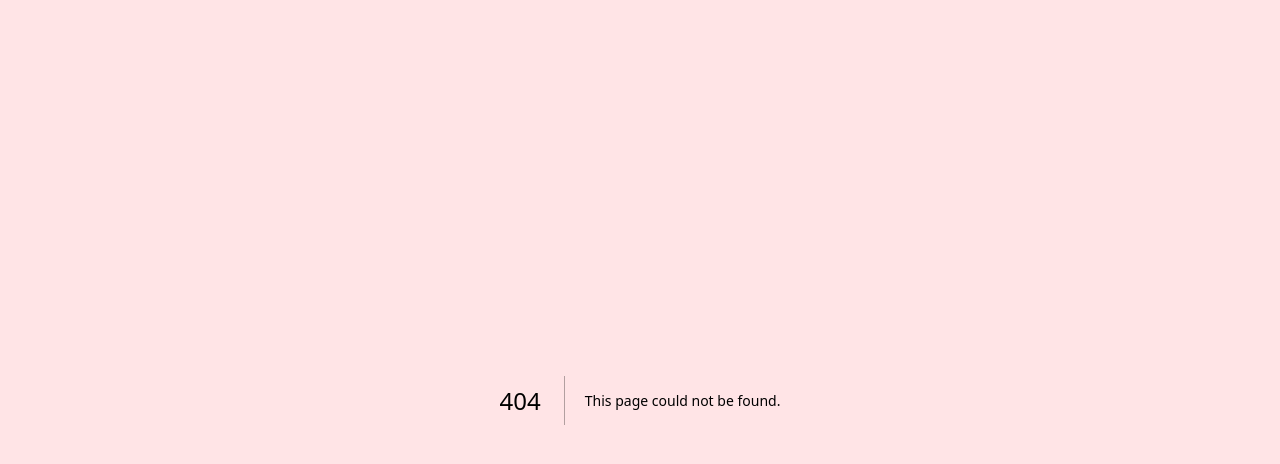
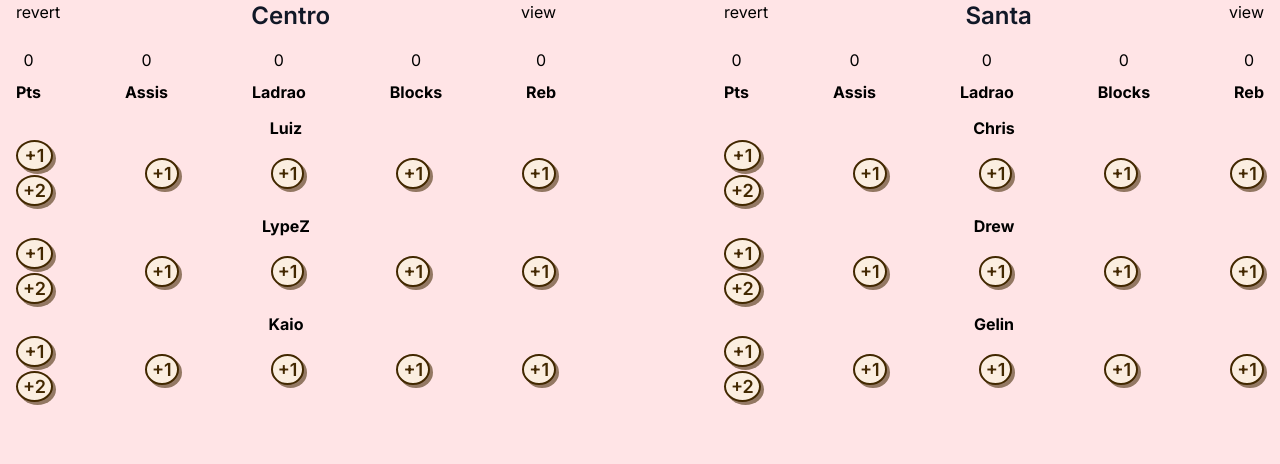
Before and after one commit to LuizFellype/personal-site, a Next.js app: page /playground in a window 1280 px wide. Before the commit this address had no page. Shown: the top 464 px of the page. Built offline with nearby package versions, Linux system fonts and the light colour scheme.

Commit message:
feat: create playground page

```diff
--- a/app/globals.css
+++ b/app/globals.css
@@ -25,3 +25,18 @@ body {
     )
     rgb(var(--background-start-rgb));
 }
+
+
+@media screen and (min-width: 320px) and (max-width: 767px) and (orientation: portrait) {
+  .force-landscap {
+    transform: rotate(-90deg);
+    transform-origin: left top;
+    width: 100vh;
+    height: 100vw;
+    overflow-x: hidden;
+    position: absolute;
+    top: 100%;
+    left: 0;
+    padding: 10px;
+  }
+}
--- a/app/layout.tsx
+++ b/app/layout.tsx
@@ -18,7 +18,7 @@ export default function RootLayout({
   return (
     <html lang="en">
       <body className={inter.className}>
-        <TeamsProvider><div className='min-h-screen bg-rose-100'>{children}</div></TeamsProvider>
+        <TeamsProvider><div className='min-h-screen bg-rose-100 px-4'>{children}</div></TeamsProvider>
       </body>
     </html>
   )
--- /dev/null
+++ b/app/playground/page.tsx
@@ -0,0 +1,26 @@
+'use client'
+
+import { PlaygroundTeam } from '@/containers/PlaygroundTeam'
+import { useTeamsCtx } from '@/hooks/TeamsContext'
+import { useTeamStates } from '@/hooks/useTeamStates'
+import { useMemo } from 'react'
+
+export default function Playground() {
+  const { selectedTeams, teams } = useTeamsCtx()
+
+  const [rawTeamA, rawTeamB] = useMemo(() => {
+    return teams.filter(team => selectedTeams.includes(team.id))
+  }, [])
+
+  const teamA = useTeamStates(rawTeamA.name, rawTeamA.players)
+  const teamB = useTeamStates(rawTeamB.name, rawTeamB.players)
+
+  return (
+    <main className='force-landscap h-full w-full'>
+      <div className='flex justify-between text-black'>
+        <PlaygroundTeam team={teamA} />
+        <PlaygroundTeam team={teamB} />
+      </div>
+    </main>
+  )
+}
--- /dev/null
+++ b/src/containers/PlaygroundTeam/index.css
@@ -0,0 +1,17 @@
+button.stats-action {
+  background-color: #fbeee0;
+  border: 2px solid #422800;
+  border-radius: 50%;
+  box-shadow: #42280091 3px 3px 0 0;
+  color: #422800;
+  cursor: pointer;
+  display: inline-block;
+  font-weight: 600;
+  font-size: 18px;
+  padding: 0 5px;
+  text-align: center;
+  text-decoration: none;
+  user-select: none;
+  -webkit-user-select: none;
+  touch-action: manipulation;
+}
--- /dev/null
+++ b/src/containers/PlaygroundTeam/index.tsx
@@ -0,0 +1,107 @@
+import { Team, getStatsLabel } from '@/hooks/useTeamStates'
+import './index.css'
+import React, { useCallback, useMemo, useState } from 'react'
+
+export const getStatsActionLabel = (statsKey: string) => ({
+  points: '+1',
+  assistances: '',
+  ballSteals: 'Ladrao',
+  blocks: 'Blocks',
+  rebounds: 'Reb',
+}[statsKey])
+
+
+export function PlaygroundTeam({ team }: { team: Team }) {
+  const [revert, setRevert] = useState(false)
+  const amountToChange = useCallback((negative: any, positive: any) => revert ? negative : positive, [revert])
+
+  const [seePlayerStats, setSeePlayerStats] = useState(false)
+  const confgLabelToShow = useMemo(() => seePlayerStats ? 'hide' : 'view', [seePlayerStats])
+
+  const flipCurrentState = useCallback((setState: React.Dispatch<React.SetStateAction<boolean>>) => () => {
+    setState(crt => !crt)
+  }, [])
+
+  const { id, name,
+    increasePoints,
+    increaseRebounds,
+    increaseAssistances,
+    increaseBallSteals,
+    increaseBlocks,
+    players,
+    ...teamStats
+  } = team
+
+  const getActionHandler = (statsKey: string, playerId: string, amount: number) => {
+    const increaseMethod = {
+      points: increasePoints(playerId),
+      rebounds: increaseRebounds(playerId),
+      assistances: increaseAssistances(playerId),
+      ballSteals: increaseBallSteals(playerId),
+      blocks: increaseBlocks(playerId),
+    }[statsKey]
+
+    return () => increaseMethod?.(amount)
+  }
+
+  const teamStatsContainer = useMemo(() => {
+    return Object.entries(teamStats).map(([statsKey, value]) => {
+      return <div className='flex flex-col items-center gap-2' key={`${id}_${statsKey}`}>
+        <span>{value}</span>
+        <b>{getStatsLabel(statsKey)}</b>
+      </div>
+    })
+  }, [teamStats, id])
+
+  return <section className='grow-[.4]'>
+    <div className="flex justify-between mb-4">
+      <button className='self-start' onClick={flipCurrentState(setRevert)}>revert</button>
+      <h1 className='text-center text-2xl font-semibold text-gray-900 capitalize'>{name}</h1>
+      <button className='self-start' onClick={flipCurrentState(setSeePlayerStats)}>{confgLabelToShow}</button>
+    </div>
+
+    <div>
+      <div className="flex justify-between mb-3">
+        {teamStatsContainer}
+      </div>
+
+
+      {players.map(({ name, id, teamId, ...playerStats }) => {
+        return <div className="flex flex-col items-center justify-between mb-2" key={name}>
+          <b className={seePlayerStats ? 'mb-2' : ''}>{name}</b>
+
+          <div className='flex items-center justify-between w-full'>
+            {Object.entries(playerStats).map(([statsKey, value]) => {
+              const actionButtons = (
+                <div className='flex flex-col' key={`action_${team.id}_${statsKey}`}>
+                  <button
+                    onClick={getActionHandler(statsKey, id, amountToChange(-1, 1))}
+                    className="stats-action">
+                    {amountToChange(-1, '+1')}
+                  </button>
+                  {statsKey === 'points' &&
+                    <button
+                      onClick={getActionHandler(statsKey, id, amountToChange(-2, 2))}
+                      className="stats-action mt-1">
+                      {amountToChange(-2, '+2')}
+                    </button>}
+                </div>
+              )
+
+              const playerStats = (
+                <div className='flex flex-col items-center gap-2' key={`${team.id}_${statsKey}`}>
+                  <span>{value}</span>
+                </div>
+              )
+
+              return <>
+                {seePlayerStats ? playerStats : actionButtons}
+              </>
+            })}
+          </div>
+        </div>
+      }
+      )}
+    </div>
+  </section>
+}
--- a/src/containers/TeamsList.tsx
+++ b/src/containers/TeamsList.tsx
@@ -10,7 +10,7 @@ export function TeamsList() {
                 const isSelected = selectedTeams.includes(rawTeam.id) ? 'stroke-sky-500' : ''
                 return <div className='rounded-tr-4xl bg-white px-5 pb-4 pt-2 rounded-2xl shadow-2xl' key={rawTeam.id}>
                     <div className='flex justify-between items-center' onClick={() => selectTeam(rawTeam.id)}>
-                        <svg className={`h-6 w-6 flex-none fill-sky-100 ${isSelected} stroke-2`} stroke-linecap="round" stroke-linejoin="round">
+                        <svg className={`h-6 w-6 flex-none fill-sky-100 ${isSelected} stroke-2`} stroke-linecap="round" strokeLinejoin="round">
                             <circle cx="12" cy="12" r="8" />
                             <path d="m8 13 2.165 2.165a1 1 0 0 0 1.521-.126L16 9" fill="none" />
                         </svg>
```
